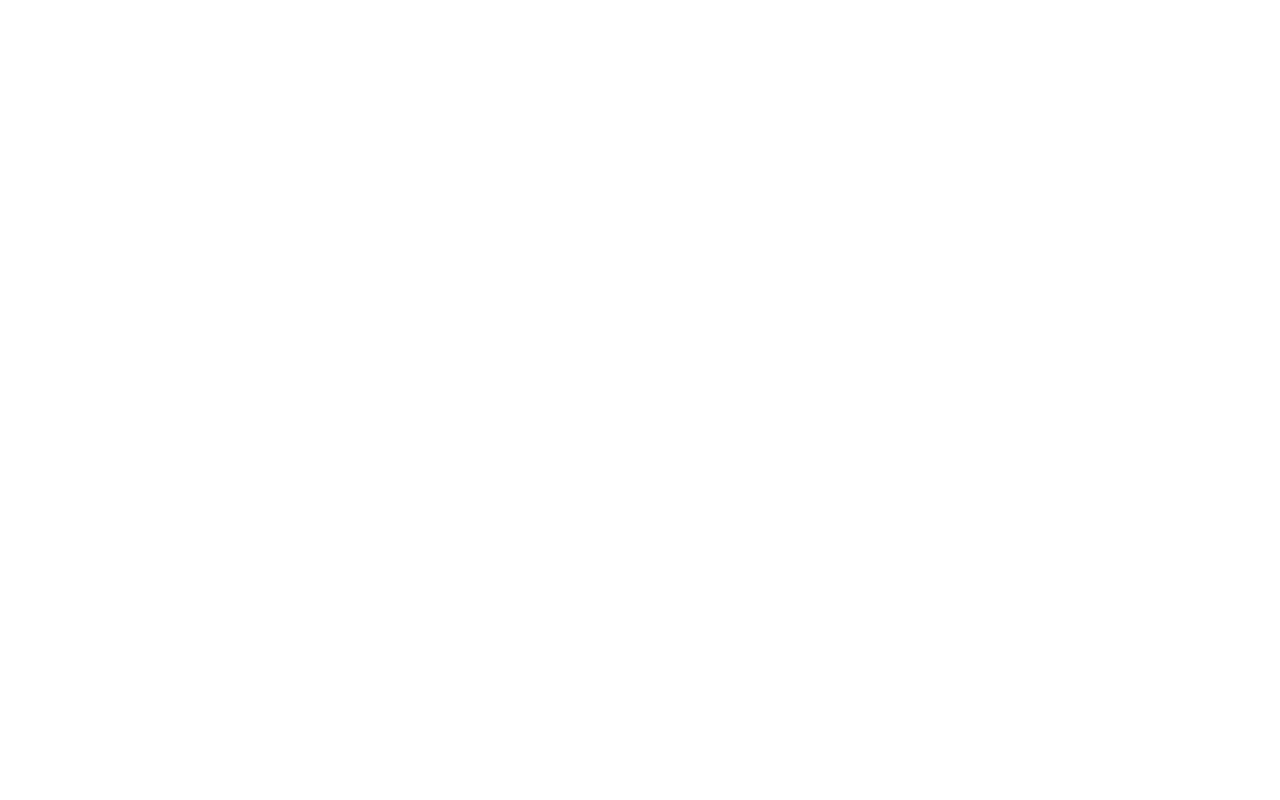
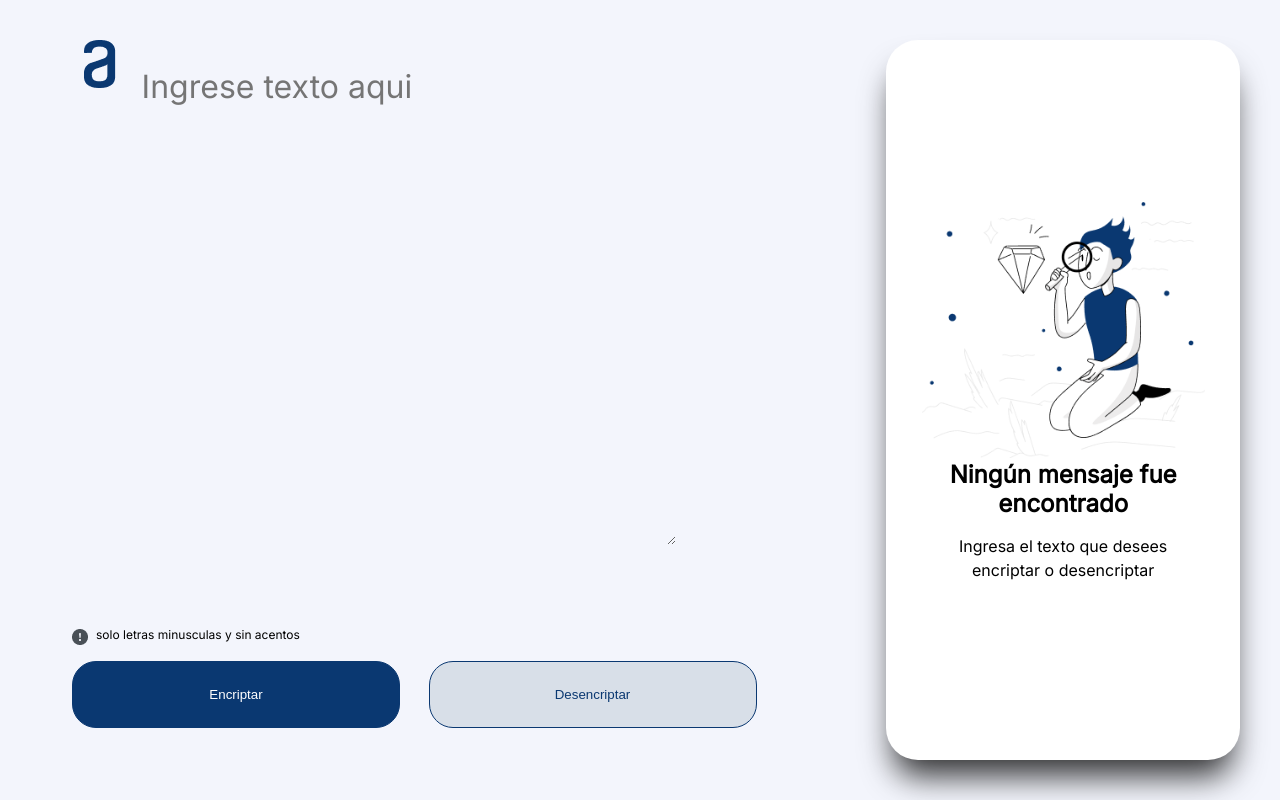
Before and after one commit to avl-vins/encriptador-alura, a plain HTML site: page index.html in a window 1280 px wide. Drawn offline with Linux system fonts and the light colour scheme.

Commit message:
maquetando y poniendo estilos en encriptador

```diff
--- a/index.html
+++ b/index.html
@@ -4,9 +4,54 @@
     <meta charset="UTF-8">
     <meta http-equiv="X-UA-Compatible" content="IE=edge">
     <meta name="viewport" content="width=device-width, initial-scale=1.0">
+    <link href="https://fonts.googleapis.com/css2?family=Inter:wght@400&display=swap" rel="stylesheet">
+    <link rel="stylesheet" href="./reset.css">
+    <link rel="stylesheet" href="./style.css">
     <title>Encripador de textos</title>
 </head>
 <body>
+    <div class="container">
+        <div class="encriptador">
+            <div class="logo">
+                <img src="./images/logoA.png" alt="">
+            </div>
+            <div class="texto-encriptar">
+                <textarea name="" id="" cols="10" rows="10" placeholder="Ingrese texto aqui"></textarea>
+            </div>
+            <div class="botones">
+                <div class="mensaje">
+                    <img src="./images/admiracion.png" alt="">
+                    <p>solo letras minusculas y sin acentos</p>
+                </div>
+                <div class="btn">
+                  <button>encriptar</button>
+                  <button>desencriptar</button>
+                </div>
+
+            </div>
+
+
+        </div>
+        <div class="desencriptador">
+            <div class="container-texto-desencriptado">
+                <div class="texto-desencriptado">
+                    <p></p>
+                    <button>copiar</button>
+                </div>
+
+                <div class="mensaje-usuario">
+                    <img src="./images/Muñeco.png" alt="">
+                    <div class="texto">
+                        <p>Ningún mensaje fue encontrado</p>
+                        <p>Ingresa el texto que desees encriptar o desencriptar</p>
+                    </div>
+                </div>
+
+
+            </div>
+
+        </div>
+    </div>
 
 </body>
 </html>
--- /dev/null
+++ b/reset.css
@@ -0,0 +1,48 @@
+/* http://meyerweb.com/eric/tools/css/reset/
+   v2.0 | 20110126
+   License: none (public domain)
+*/
+
+html, body, div, span, applet, object, iframe,
+h1, h2, h3, h4, h5, h6, p, blockquote, pre,
+a, abbr, acronym, address, big, cite, code,
+del, dfn, em, img, ins, kbd, q, s, samp,
+small, strike, strong, sub, sup, tt, var,
+b, u, i, center,
+dl, dt, dd, ol, ul, li,
+fieldset, form, label, legend,
+table, caption, tbody, tfoot, thead, tr, th, td,
+article, aside, canvas, details, embed,
+figure, figcaption, footer, header, hgroup,
+menu, nav, output, ruby, section, summary,
+time, mark, audio, video {
+	margin: 0;
+	padding: 0;
+	border: 0;
+	font-size: 100%;
+	font: inherit;
+	vertical-align: baseline;
+}
+/* HTML5 display-role reset for older browsers */
+article, aside, details, figcaption, figure,
+footer, header, hgroup, menu, nav, section {
+	display: block;
+}
+body {
+	line-height: 1;
+}
+ol, ul {
+	list-style: none;
+}
+blockquote, q {
+	quotes: none;
+}
+blockquote:before, blockquote:after,
+q:before, q:after {
+	content: '';
+	content: none;
+}
+table {
+	border-collapse: collapse;
+	border-spacing: 0;
+}
--- a/style.css
+++ b/style.css
@@ -0,0 +1,136 @@
+*,::after,::before{
+    box-sizing: border-box;
+}
+body{
+    background-color: #F3F5Fc;
+    font-family: 'Inter', sans-serif;
+    margin: 0;
+}
+.container{
+    display: flex;
+    justify-content: space-between;
+    max-width: 1440px;
+    height: 100vh;
+    margin: 0 auto;
+}
+/* estilos al encriptodor */
+.container .encriptador{
+    margin: 40px;
+    width: 65%;
+    display: flex;
+    flex-direction: column;
+    justify-content: space-between;
+    /* width: 100vh; */
+
+}
+.encriptador .logo{
+    width: 120px;
+    height: 48px;
+    text-align: center;
+}
+.encriptador .texto-encriptar textarea{
+    width: 70%;
+    margin: 5.5% 0 0 13%;
+    background-color: #F3F5Fc;
+    outline-style: none;
+    border: none;
+    font-family: 'inter';
+    font-weight: 400;
+    font-size: 32px;
+    line-height: 48px;
+    margin-top: -10%;
+}
+.encriptador .botones{
+    margin:32px;
+    /* position: absolute;
+
+    bottom: 72px; */
+}
+.encriptador .botones .mensaje{
+    display: flex;
+    margin-bottom: 16px;
+}
+.botones .mensaje img{
+    width: 16px;
+    height: 16px;
+    margin-right: 8px;
+ }
+.botones .mensaje p{
+   font-size: 12px;
+}
+button{
+    width: 328px;
+    height: 67px;
+    border-radius: 24px;
+    text-transform: capitalize;
+    outline: none;
+    border: none;
+    border: 1px solid #0A3871;
+    background-color: #ffffff;
+}
+.botones .btn button:first-child{
+    background-color: #0A3871;
+    margin-right: 24px;
+    color: #ffffff;
+ }
+.botones .btn button:last-child{
+    background-color: #D8DFE8;
+    color: #0A3871;
+ }
+
+
+/* estilos al desencripatdor */
+.container .desencriptador{
+    width: 30%;
+    height: calc(100% - 80px);
+    margin: 40px;
+}
+.desencriptador .container-texto-desencriptado{
+    background-color: #ffffff;
+    height: 100%;
+    padding: 32px 0;
+    display: flex;
+    flex-direction: column;
+    justify-content: center;
+    align-items: center;
+    border-radius: 32px;
+    box-shadow: 0 24px 32px -8px rgba(0, 0, 0, 0.8);
+}
+.container-texto-desencriptado .texto-desencriptado{
+    background-color: red;
+    width: 100%;
+    height: 100%;
+    display: flex;
+    flex-direction: column;
+    justify-content: space-between;
+    align-items: center;
+    display: none;
+}
+.container-texto-desencriptado .mensaje-usuario{
+    width: 80%;
+    /* display: none; */
+
+}
+.mensaje-usuario img{
+    max-width: 100%;
+}
+.mensaje-usuario .texto{
+    margin: 32px;
+    text-align: center;
+    width: 100%;
+    margin: 0 auto;
+
+}
+.mensaje-usuario .texto p:first-child{
+    font-weight: 700;
+    font-size: 24px;
+    line-height: 29px;
+
+}
+.mensaje-usuario .texto p:last-child{
+    font-weight: 400;
+    font-size: 16px;
+    line-height: 24px;
+    margin: 16px;
+
+}
```
Also changed, not shown: 1 other file.
